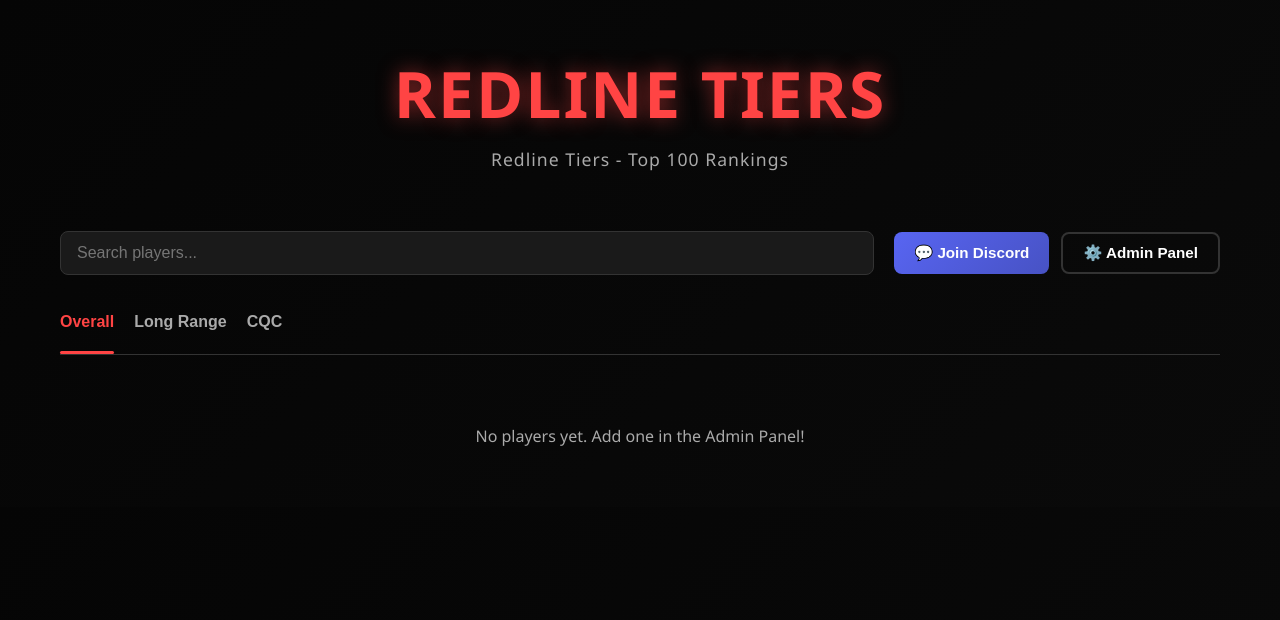
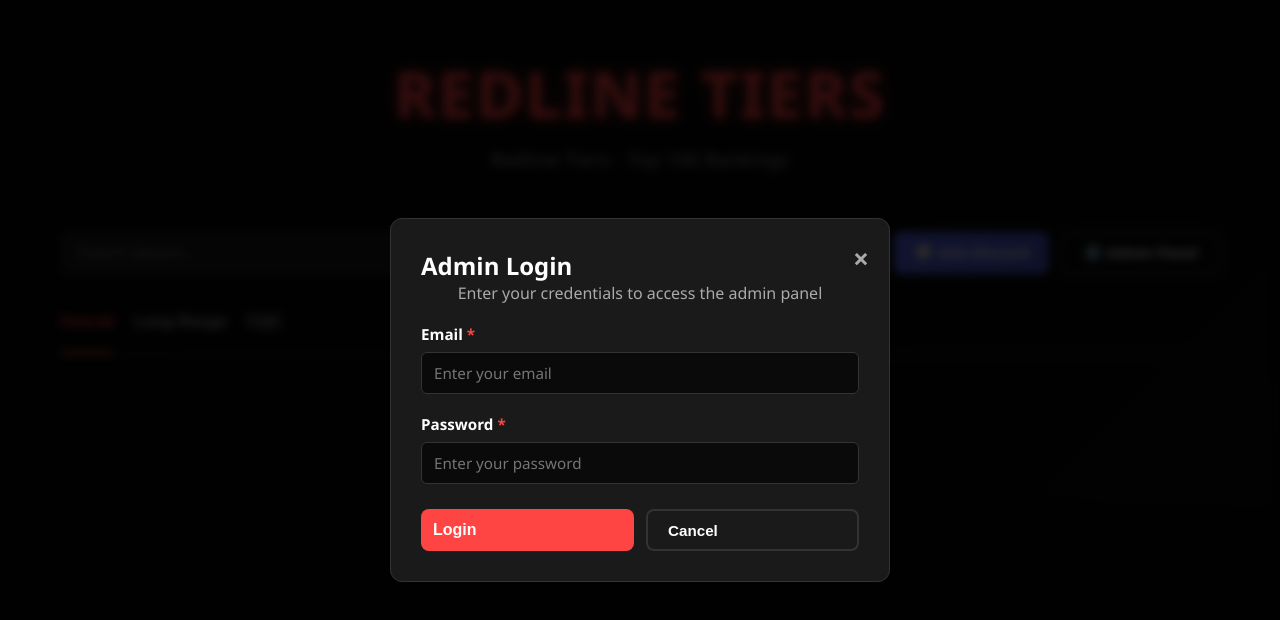
Before and after one commit to rspiny/Town-Tiers, a plain HTML site: page index.html in a window 1280 px wide. Both pictures are taken after a click on the button "⚙️ Admin Panel". Drawn offline with nearby package versions, Linux system fonts and the light colour scheme; no server answers.

Commit message:
Add admin login modal to index.html

```diff
--- a/index.html
+++ b/index.html
@@ -49,6 +49,32 @@
                 <div class="leaderboard" id="cqcLeaderboard"></div>
             </div>
         </main>
+    </div>
+
+    <!-- Admin Login Modal -->
+    <div id="adminLoginModal" class="modal">
+        <div class="modal-content login-modal">
+            <span class="close">&times;</span>
+            <h2>Admin Login</h2>
+            <p style="text-align: center; color: var(--text-secondary); margin-bottom: 20px;">Enter your credentials to access the admin panel</p>
+
+            <form id="adminLoginForm">
+                <div class="form-group">
+                    <label>Email <span class="required">*</span></label>
+                    <input type="email" id="adminEmail" placeholder="Enter your email" required>
+                </div>
+
+                <div class="form-group">
+                    <label>Password <span class="required">*</span></label>
+                    <input type="password" id="adminPassword" placeholder="Enter your password" required>
+                </div>
+
+                <div class="form-actions">
+                    <button type="submit" class="btn btn-primary">Login</button>
+                    <button type="button" class="btn btn-cancel" onclick="document.getElementById('adminLoginModal').classList.remove('show')">Cancel</button>
+                </div>
+            </form>
+        </div>
     </div>
 
     <!-- Player Modal -->
```
